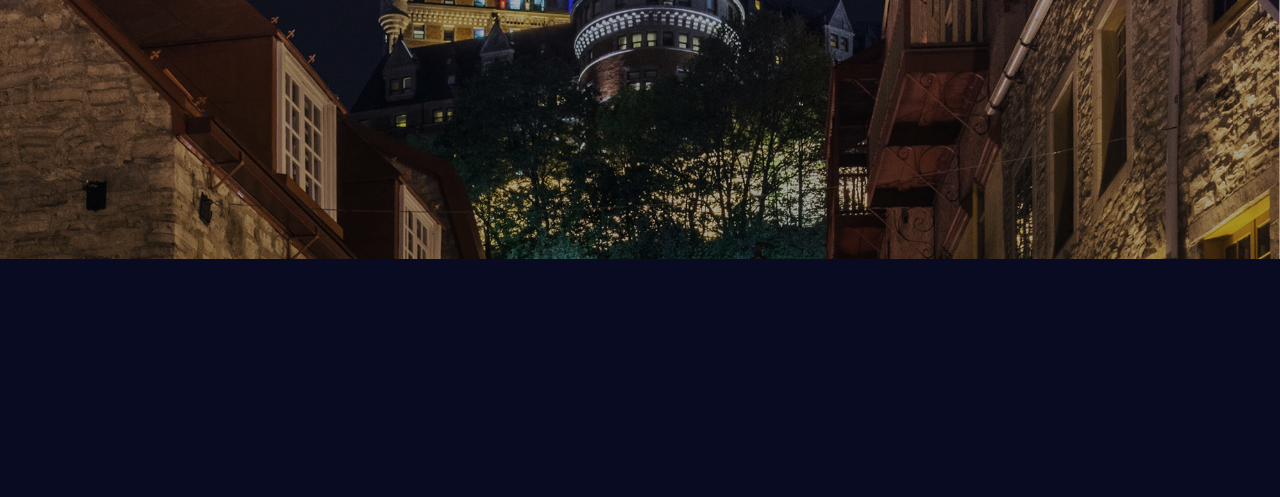
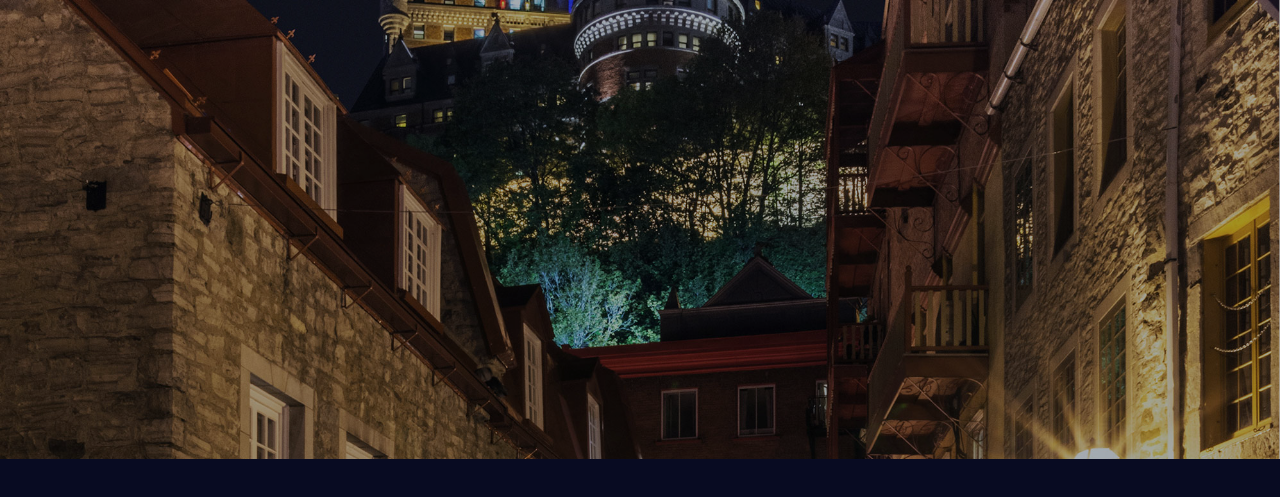
Before and after one commit to matpl/website, a plain HTML site: page index.html in a window 1280 px wide. Shown: the part 341-838 px from the top of the page. Drawn offline with nearby package versions, Linux system fonts and the light colour scheme; a web font is replaced by a local one.

Commit message:
changed background height to fit viewport

```diff
--- a/index.html
+++ b/index.html
@@ -34,7 +34,8 @@
 
   .banner {
 	width: 100%;
-	height:600px;
+	/*height:600px;*/
+	height: 100vh;
 	display: block;
 	margin: 0 auto;
 
@@ -61,7 +62,8 @@
 
   .banner-overlay {
     position: absolute;
-	height: 600px;
+	/*height:600px;*/
+	height: 100vh;
 	width: 100%;
 	background-color: black;
 	opacity: 0.3;
```
